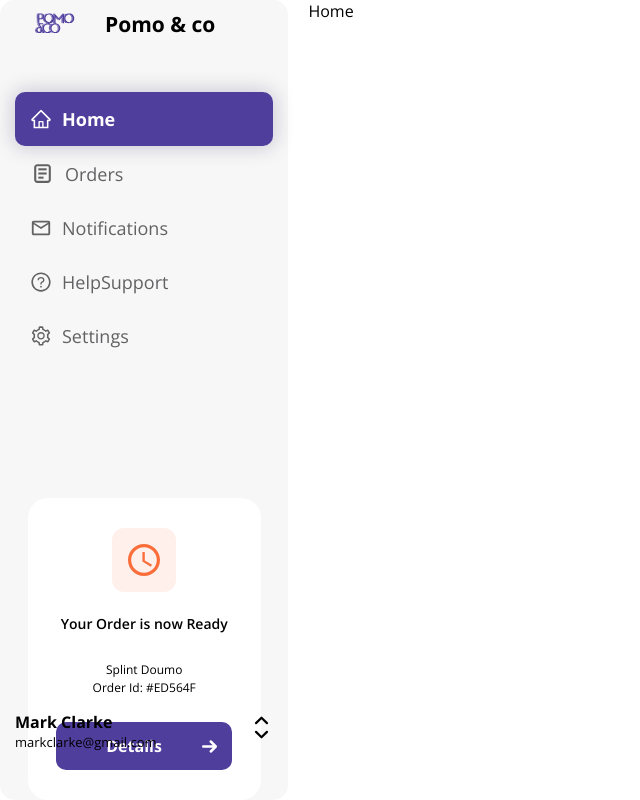
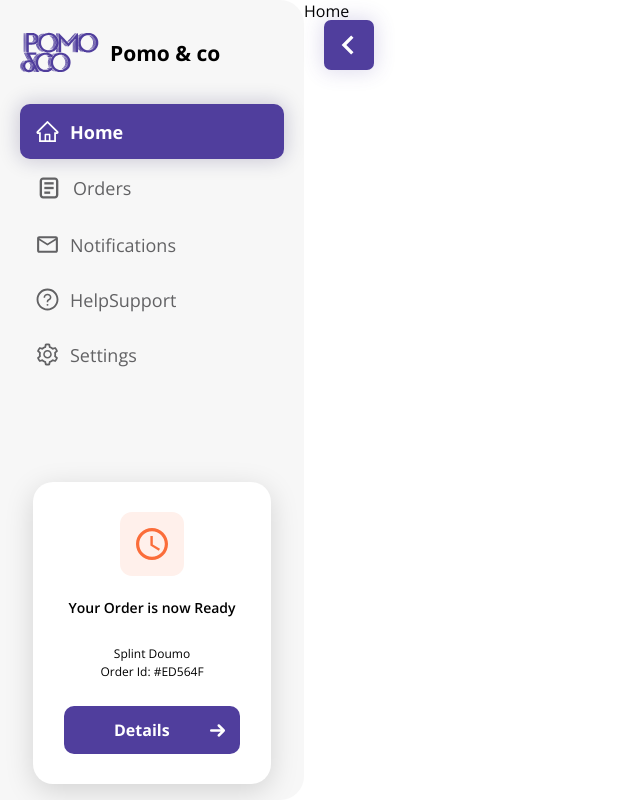
Before and after one commit to DharaKachhadia/restaurentwebapp, a React (Create React App) app: page /home in a window 1280 px wide. Shown: the whole page, without its empty margins (0-640 px from the left). Built offline with nearby package versions, Linux system fonts and the light colour scheme.

Commit message:
Redesign sidebar

```diff
--- a/src/Components/Sidebar/index.jsx
+++ b/src/Components/Sidebar/index.jsx
@@ -1,4 +1,4 @@
-import React from "react";
+import React, { useState } from "react";
 import "./sidebar.scss";
 import Logo from "../../assets/footerlogo.svg";
 import Order from "../../assets/ordertimer.svg";
@@ -12,48 +12,64 @@ import { CgLoadbarDoc } from "react-icons/cg";
 import { MdMailOutline } from "react-icons/md";
 import { HiOutlineChevronUpDown } from "react-icons/hi2";
 import { HiArrowSmRight } from "react-icons/hi";
+import { BiChevronLeft } from "react-icons/bi";
 
 function SideBar() {
   let location = useLocation();
   const CURRENT_WB_NAME = location.pathname.split("/")[1];
+  const [active, setActive] = useState(true);
   return (
+    <div className={`${!active && "inactive"} sidebar-container`}>
+      <div className="close-btn" onClick={() => setActive(!active)}>
+        <BiChevronLeft size={40} color="white" />
+      </div>
       <div className="sidebar-wrapper">
         <div className="logo-container">
           <img src={Logo} alt="logo" className="logo" />
-        <p>Pomo & co</p>
+          {active && <p>Pomo & co</p>}
         </div>
         <ul>
           <li className={CURRENT_WB_NAME === "home" && "active"}>
             <Link to={"./home"} className="list-item">
-            <AiOutlineHome className="sidler-icon" size={22} />
-            Home
+              <AiOutlineHome className={active && "sidler-icon"} size={25} />
+              {active && "Home"}
             </Link>
           </li>
           <li className={CURRENT_WB_NAME === "orders" && "active"}>
             <Link to={"./orders"} className="list-item">
-            <CgLoadbarDoc className="sidler-icon" size={25} />
-            Orders
+              <CgLoadbarDoc className={active && "sidler-icon"} size={28} />
+              {active && "Orders"}
             </Link>
           </li>
           <li className={CURRENT_WB_NAME === "notifications" && "active"}>
             <Link to={"./notifications"} className="list-item">
-            <MdMailOutline className="sidler-icon" size={22} />
-            Notifications
+              <MdMailOutline className={active && "sidler-icon"} size={25} />
+              {active && "Notifications"}
             </Link>
           </li>
           <li className={CURRENT_WB_NAME === "helpsupport" && "active"}>
             <Link to={"./helpsupport"} className="list-item">
-            <AiOutlineQuestionCircle className="sidler-icon" size={22} />
-            HelpSupport
+              <AiOutlineQuestionCircle
+                className={active && "sidler-icon"}
+                size={25}
+              />
+              {active && "HelpSupport"}
             </Link>
           </li>
           <li className={CURRENT_WB_NAME === "settings" && "active"}>
             <Link to={"./settings"} className="list-item">
-            <AiOutlineSetting className="sidler-icon" size={22} />
-            Settings
+              <AiOutlineSetting className={active && "sidler-icon"} size={25} />
+              {active && "Settings"}
             </Link>
           </li>
         </ul>
+        {!active && (
+          <div className="order-icon">
+            <img src={Order} alt="logo" className="order-card-icon" />
+          </div>
+        )}
+        {active && (
+          <>
           <div className="order-card">
             <div className="order-icon">
               <img src={Order} alt="logo" className="order-card-icon" />
@@ -68,6 +84,12 @@ function SideBar() {
               <HiArrowSmRight size={25} className="right-arrow" />
             </div>
           </div>
+          <div className="order-back-card">
+
+          </div>
+          </>
+        )}
+        {active && (
           <div className="email-container">
             <div>
               <p className="name">Mark Clarke</p>
@@ -77,6 +99,8 @@ function SideBar() {
               <HiOutlineChevronUpDown size={35} />
             </div>
           </div>
+        )}
+      </div>
     </div>
   );
 }
--- a/src/Components/Sidebar/sidebar.scss
+++ b/src/Components/Sidebar/sidebar.scss
@@ -1,16 +1,42 @@
+.sidebar-container {
+  position: relative;
+  width: 304px;
+  transition:  .3s all ease-in-out;
+  .close-btn {
+    position: absolute;
+    display: flex;
+    align-items: center;
+    justify-content: center;
+    right: -70px;
+    top: 20px;
+    height: 50px;
+    width: 50px;
+    border-radius: 7px;
+    background-color: #503e9d;
+    box-shadow: 0px 0px 20px 2px #503e9d30;
+    z-index: 100000;
+    cursor: pointer;
+  }
+
+  &.inactive{
+    width: 100px;
+  }
   .sidebar-wrapper {
     display: flex;
     flex-direction: column;
+    position: relative;
     background-color: #f7f7f7;
-  height: 100%;
+    height: 100vh;
     border-radius: 0px 24px 24px 0px;
     padding: 0 20px;
-
+    overflow-y: scroll;
+    overflow-x: hidden;
     .logo-container {
       display: flex;
       height: 100px;
       width: 100%;
       align-items: center;
+      margin-top: 32px;
       .logo {
         height: 42px;
         width: 80px;
@@ -58,12 +84,13 @@
       }
     }
     .email-container {
-    position: absolute;
-    bottom: 50px;
+      bottom: 0px;
+      left: 0px;
       display: flex;
       align-items: center;
-    width: 264px;
+      margin: 50px 0;
       justify-content: space-between;
+      background-color: #f7f7f7;
       .name {
         font-family: Open Sans;
         font-size: 16px;
@@ -90,8 +117,8 @@
       align-self: center;
       border-radius: 20px;
       background-color: #fff;
-    margin-top: 120px;
-
+      margin-top: 100px;
+      box-shadow: rgba(0, 0, 0, 0.15) 0px 7px 29px 0px;
       .order-ready {
         margin-top: 15px;
         font-size: 14px;
@@ -131,74 +158,84 @@
         color: #fff;
       }
     }
-}
-
-@media (max-width: 1350px) {
-  .sidebar-wrapper {
-    border-radius: 15px;
-    padding: 0 15px;
-    .logo-container {
-      .logo {
-        height: 21px;
-        margin: -120px 0;
-      }
-    }
-    ul {
-      border-radius: 15px;
-      padding: 15px 0;
+    .order-back-card{
+      height: 250px;
+      width: 90%;
+      display: flex;
+      align-self: center;
+      border-radius: 20px;
+      background-color: red;
+      // margin-top: 100px;
+      box-shadow: rgba(0, 0, 0, 0.15) 0px 7px 29px 0px;
     }
   }
 }
+// @media (max-width: 1350px) {
+//   .sidebar-wrapper {
+//     border-radius: 15px;
+//     padding: 0 15px;
+//     .logo-container {
+//       // .logo {
+//       //   height: 21px;
+//       //   margin: -120px 0;
+//       // }
+//     }
+//     ul {
+//       border-radius: 15px;
+//       padding: 15px 0;
+//     }
+//   }
+// }
 
-@media (max-width: 1200px) {
-  .sidebar-wrapper {
-    .logo-container {
-      .logo {
-        height: 21;
-        margin: -100px 0;
-      }
-    }
-    ul {
-      margin-top: 20px;
-      border-radius: 12px;
-      padding: 5px 0;
-      li {
-        padding: 12px;
-        margin: 13px;
-        border-radius: 8px;
-        &.active {
-          box-shadow: 0px 0px 20px 2px #10044a20;
-        }
-      }
-    }
-  }
-}
+// @media (max-width: 1200px) {
+//   .sidebar-wrapper {
+//     .logo-container {
+//       // .logo {
+//       //   height: 21;
+//       //   margin: -100px 0;
+//       // }
+//     }
+//     ul {
+//       margin-top: 20px;
+//       border-radius: 12px;
+//       padding: 5px 0;
+//       li {
+//         padding: 12px;
+//         margin: 13px;
+//         border-radius: 8px;
+//         &.active {
+//           box-shadow: 0px 0px 20px 2px #10044a20;
+//         }
+//       }
+//     }
+//   }
+// }
 
-@media (max-width: 1024px) {
-  .sidebar-wrapper {
-    border-radius: 10px;
-    padding: 0 12px;
-    .logo-container {
-      .logo {
-        height: 330px;
-        margin: -100px 0;
-      }
-    }
-    ul {
-      margin-top: 20px;
-      border-radius: 12px;
-      padding: 5px 0;
-      li {
-        padding: 10px;
-        margin: 10px;
-        border-radius: 8px;
-        .list-item {
-          font-size: 15px;
-        }
-        &.active {
-          box-shadow: 0px 0px 20px 2px #10044a20;
-        }
-      }
-    }
-  }
-}
+// @media (max-width: 1024px) {
+//   .sidebar-wrapper {
+//     border-radius: 10px;
+//     padding: 0 12px;
+//     .logo-container {
+//       // .logo {
+//       //   height: 330px;
+//       //   margin: -100px 0;
+//       // }
+//     }
+//     ul {
+//       margin-top: 20px;
+//       border-radius: 12px;
+//       padding: 5px 0;
+//       li {
+//         padding: 10px;
+//         margin: 10px;
+//         border-radius: 8px;
+//         .list-item {
+//           font-size: 15px;
+//         }
+//         &.active {
+//           box-shadow: 0px 0px 20px 2px #10044a20;
+//         }
+//       }
+//     }
+//   }
+// }
--- a/src/routes.scss
+++ b/src/routes.scss
@@ -5,12 +5,11 @@
     width: 100%;
     height: 100%;
     .sidebar {
-      margin-right: 20px ;
       width: 304px;
     }
     .main-content {
       margin-left: 0;
-      width: 80%;
+      width: calc(100% - 304px);
       overflow: scroll;
       .main-screens {
         height: calc(100% - 90px);
```
Lines whose indentation alone changed are shown as unchanged.
